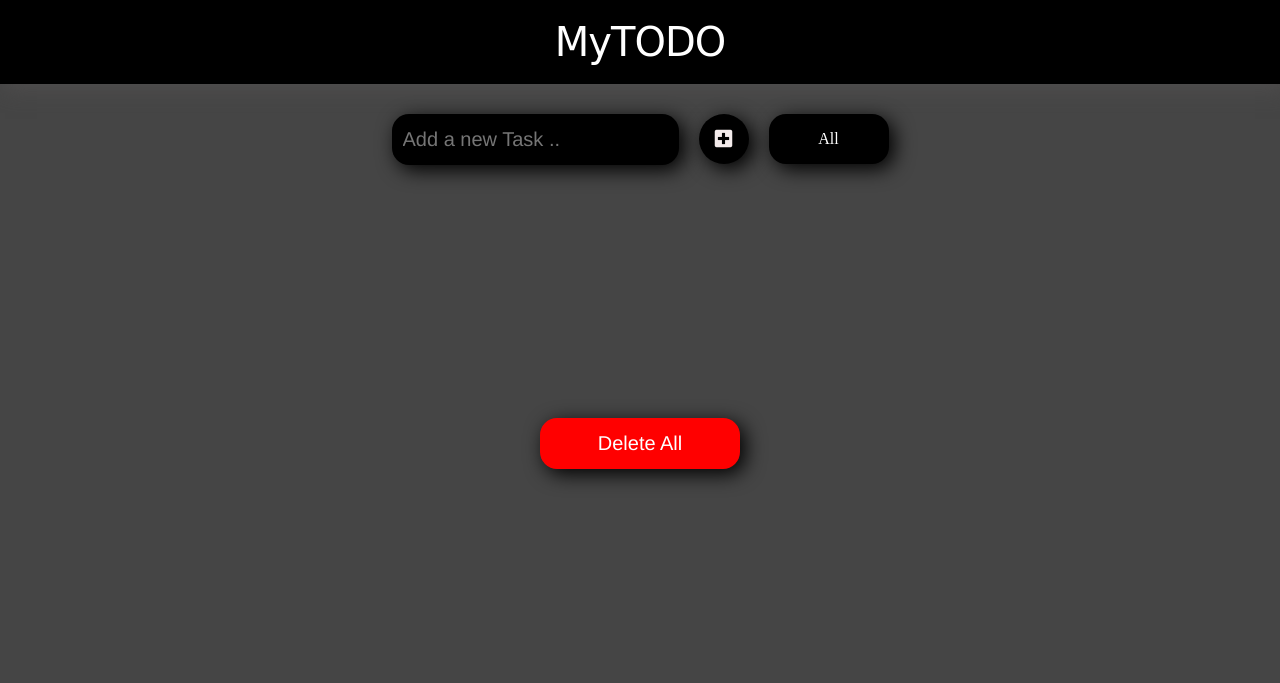
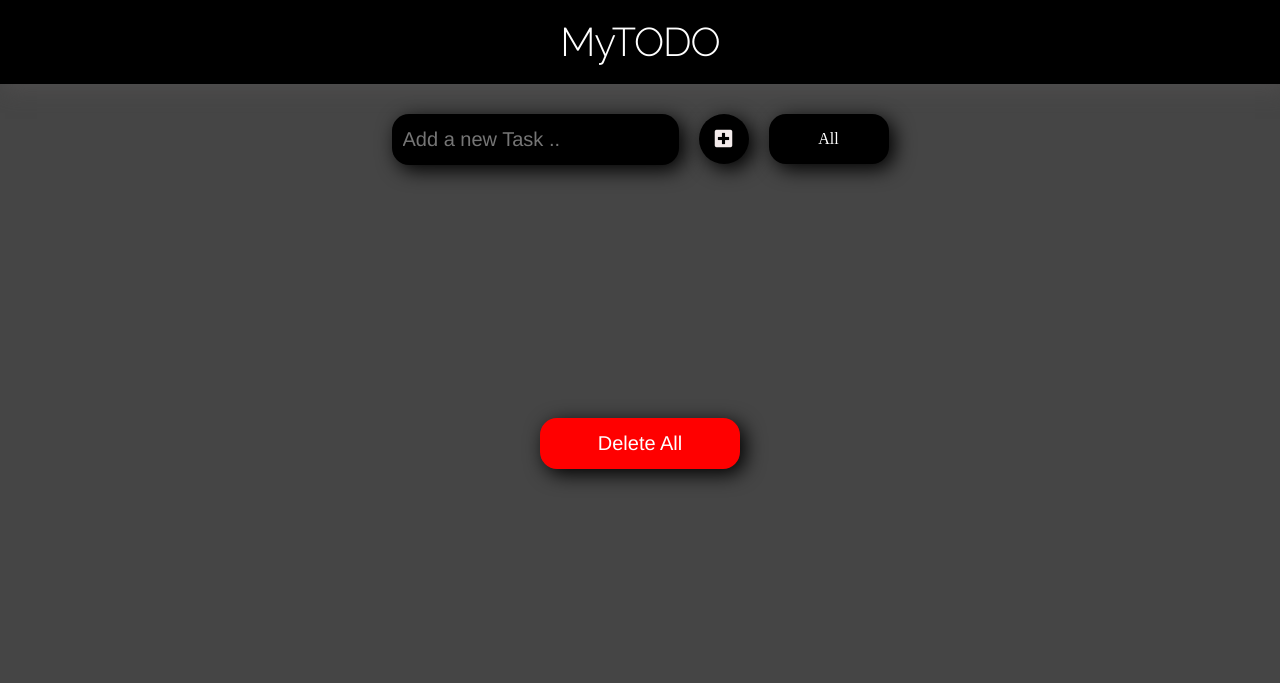
Before and after one commit to Rayyanbaig1243/TODO, a plain HTML site: page index.html in a window 1280 px wide. Shown: the top 683 px of the page. Drawn offline with nearby package versions, Linux system fonts and the light colour scheme.

Commit message:
Fix issue:#7 Added the new font style

```diff
--- a/style.css
+++ b/style.css
@@ -1,4 +1,4 @@
-@import url("https://fonts.googleapis.com/css2?family=Bebas+Neue&family=Fjalla+One&family=Roboto+Slab&family=Ubuntu:wght@400;500&display=swap");
+@import url("https://fonts.googleapis.com/css2?family=Bebas+Neue&family=Fjalla+One&family=Roboto+Slab&family=Ubuntu:wght@400;500&display=swap&family=Open+Sans:ital,wght@1,300&display=swap&family=Raleway:wght@300&display=swap");
 /* @keyframes slideInFromLeft {
   0% {
     transform: translateY(-100%);
@@ -145,7 +145,7 @@ form button:hover {
 }
 
 .main_heading h2 {
-  font-family: "Lobster", cursive;
+  font-family: "Raleway", sans-serif;
   font-size: 4rem;
 }
 
```
